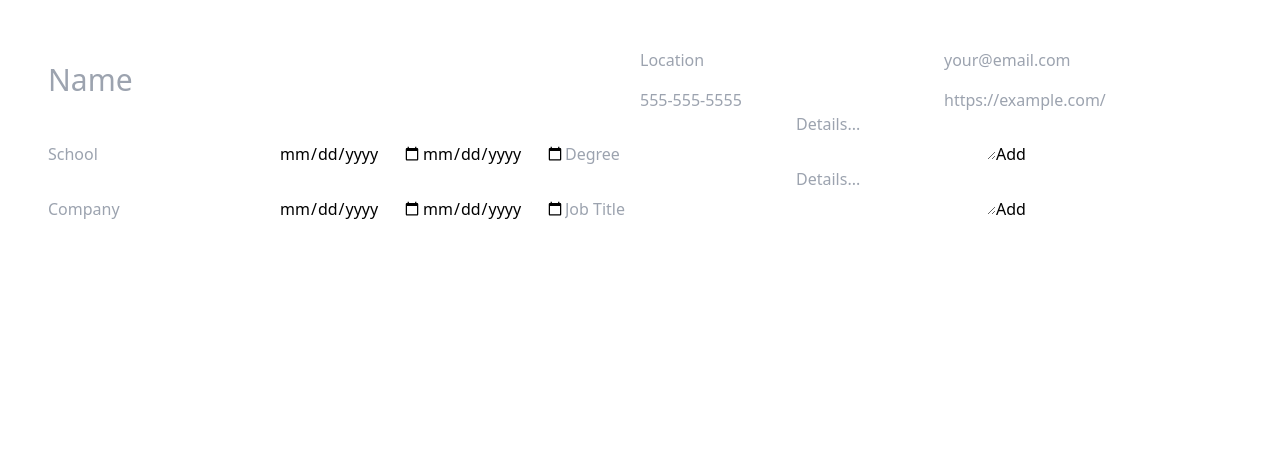
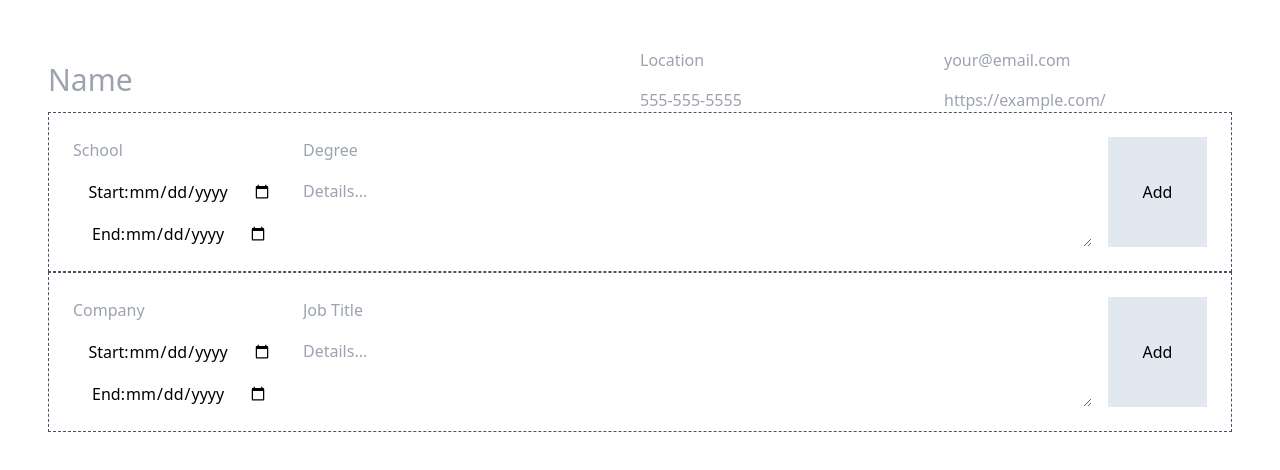
Before and after one commit to crespire/js-cv-builder, a React (Create React App) app: page / in a window 1280 px wide. Shown: the top 470 px of the page. Built offline with nearby package versions, Linux system fonts and the light colour scheme.

Commit message:
Style new item area

```diff
--- a/src/components/List.js
+++ b/src/components/List.js
@@ -120,14 +120,21 @@ class List extends Component {
     const editID = this.state.editID;
 
     return (
-      <div className="container flex flex-col justify-center align-center">
-        <div id="new_item" className="container grid-cols-4 grid-rows-3 gap-4">
-          <input type="text" name="place" value={this.state.newItem.place} placeholder={place} onChange={this.handleInputChange}></input>
-          <input type="date" name="date_start" value={this.state.newItem.date_start} onChange={this.handleInputChange}></input>
-          <input type="date" name="date_end" value={this.state.newItem.date_end} onChange={this.handleInputChange}></input>
-          <input type="text" name="entry_title" value={this.state.newItem.entry_title} placeholder={title} onChange={this.handleInputChange}></input>
-          <textarea name="entry_description" className="row-span-2" value={this.state.newItem.entry_description} placeholder='Details...' onChange={this.handleInputChange}></textarea>
-          <button onClick={this.handleNewItem}>Add</button>
+      <div className="flex flex-col justify-center align-center">
+        <div id="new_item" className="container grid grid-cols-10 grid-rows-3 gap-4 border-dashed border-slate-600 border p-6">
+          <input type="text" name="place" className="col-span-2 col-start-1 row-start-1 row-span-1" value={this.state.newItem.place} placeholder={place} onChange={this.handleInputChange}></input>
+          <div className="col-start-1 row-start-2 row-span-1 col-span-2 text-center">
+            <label htmlFor="date_start">Start:</label>
+            <input type="date" name="date_start" value={this.state.newItem.date_start} onChange={this.handleInputChange}></input>
+          </div>
+          <div className="col-start-1 row-start-3 row-span-1 col-span-2 text-center">
+            <label htmlFor="date_end">End:</label>
+            <input type="date" name="date_end" value={this.state.newItem.date_end} onChange={this.handleInputChange}></input>
+          </div>
+
+          <input type="text" name="entry_title" className="col-span-7 col-start-3 row-start-1 row-span-1" value={this.state.newItem.entry_title} placeholder={title} onChange={this.handleInputChange}></input>
+          <textarea name="entry_description" className="col-span-7 col-start-3 row-start-2 row-span-2" value={this.state.newItem.entry_description} placeholder='Details...' onChange={this.handleInputChange}></textarea>
+          <button className="bg-slate-200 col-span-1 col-start-10 row-span-3 row-start-1" onClick={this.handleNewItem}>Add</button>
         </div>
         <div className="container">
           {itemList.map((item) => {
```
